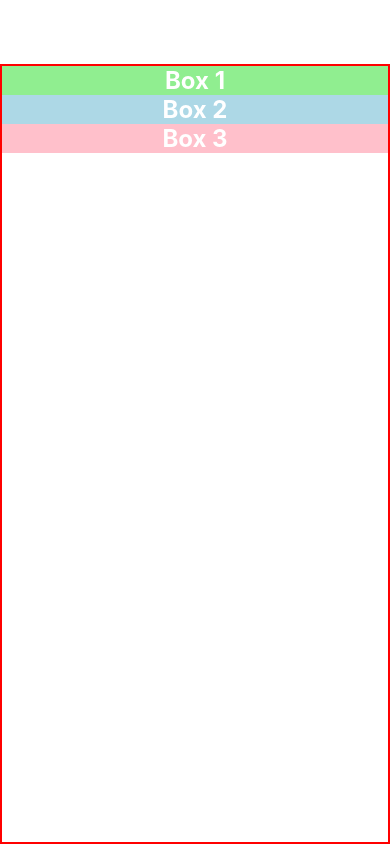
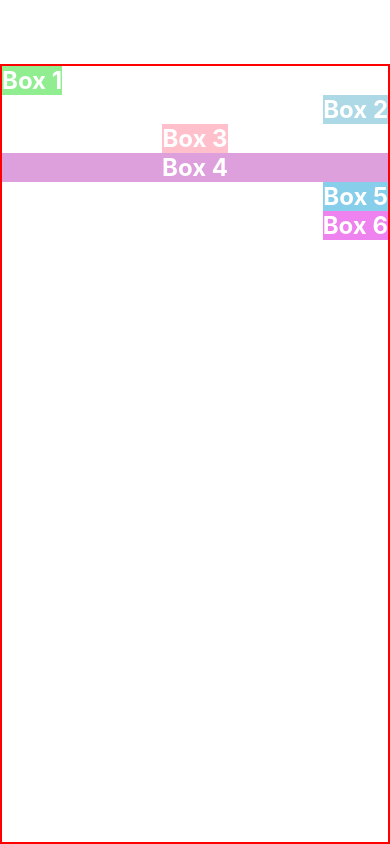
Before and after one commit to OkkashaAlly/react-native-tut, a React Native app: screen / in a window 390 px wide. Built offline with nearby package versions, Linux system fonts and the light colour scheme.

Commit message:
31 - Align Self

```diff
--- a/App.js
+++ b/App.js
@@ -5,12 +5,14 @@
 export default function App() {
   return (
     <View style={styles.container}>
-      <Box style={{ backgroundColor: "lightgreen" }}>Box 1</Box>
-      <Box style={{ backgroundColor: "lightblue" }}>Box 2</Box>
-      <Box style={{ backgroundColor: "pink" }}>Box 3</Box>
-      {/* <Box style={{ backgroundColor: "plum" }}>Box 4</Box>
+      <Box style={{ backgroundColor: "lightgreen", alignSelf: "flex-start" }}>
+        Box 1
+      </Box>
+      <Box style={{ backgroundColor: "lightblue", alignSelf: "flex-end" }}>Box 2</Box>
+      <Box style={{ backgroundColor: "pink", alignSelf: "center" }}>Box 3</Box>
+      <Box style={{ backgroundColor: "plum", alignSelf: "stretch"}}>Box 4</Box>
       <Box style={{ backgroundColor: "skyblue" }}>Box 5</Box>
-      <Box style={{ backgroundColor: "violet" }}>Box 6</Box> */}
+      <Box style={{ backgroundColor: "violet" }}>Box 6</Box>
     </View>
   );
 }
@@ -23,6 +25,6 @@
     flex: 1,
     flexDirection: "column", // "row" | "column" | "row-reverse" | "column-reverse"
     justifyContent: "flex-start", // "flex-start" | "flex-end" | "center" | "space-between" | "space-around" | "space-evenly"
-    alignItems: "stretch", // "stretch" | "flex-start" | "flex-end" | "center" | "baseline"
+    alignItems: "flex-end", // "stretch" | "flex-start" | "flex-end" | "center" | "baseline"
   },
 });
```
